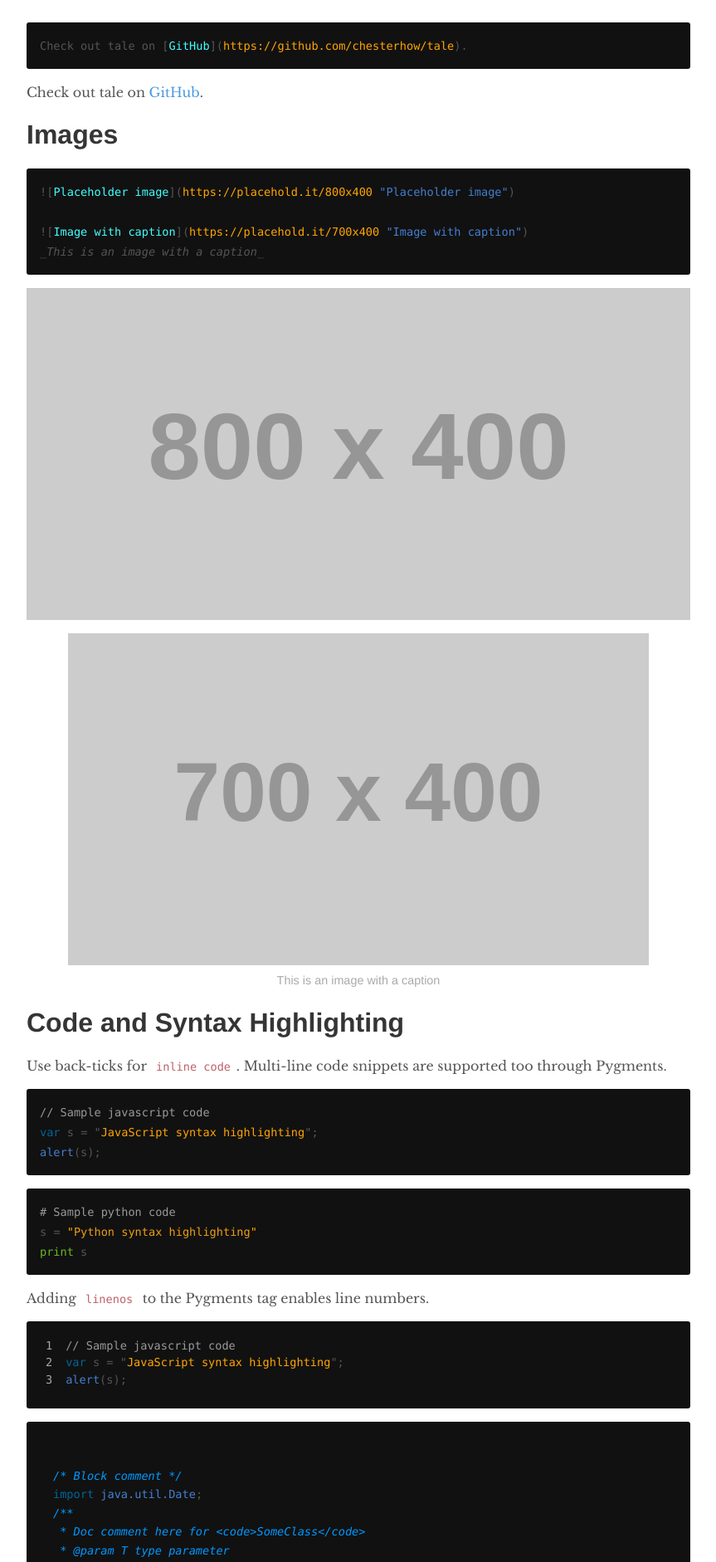
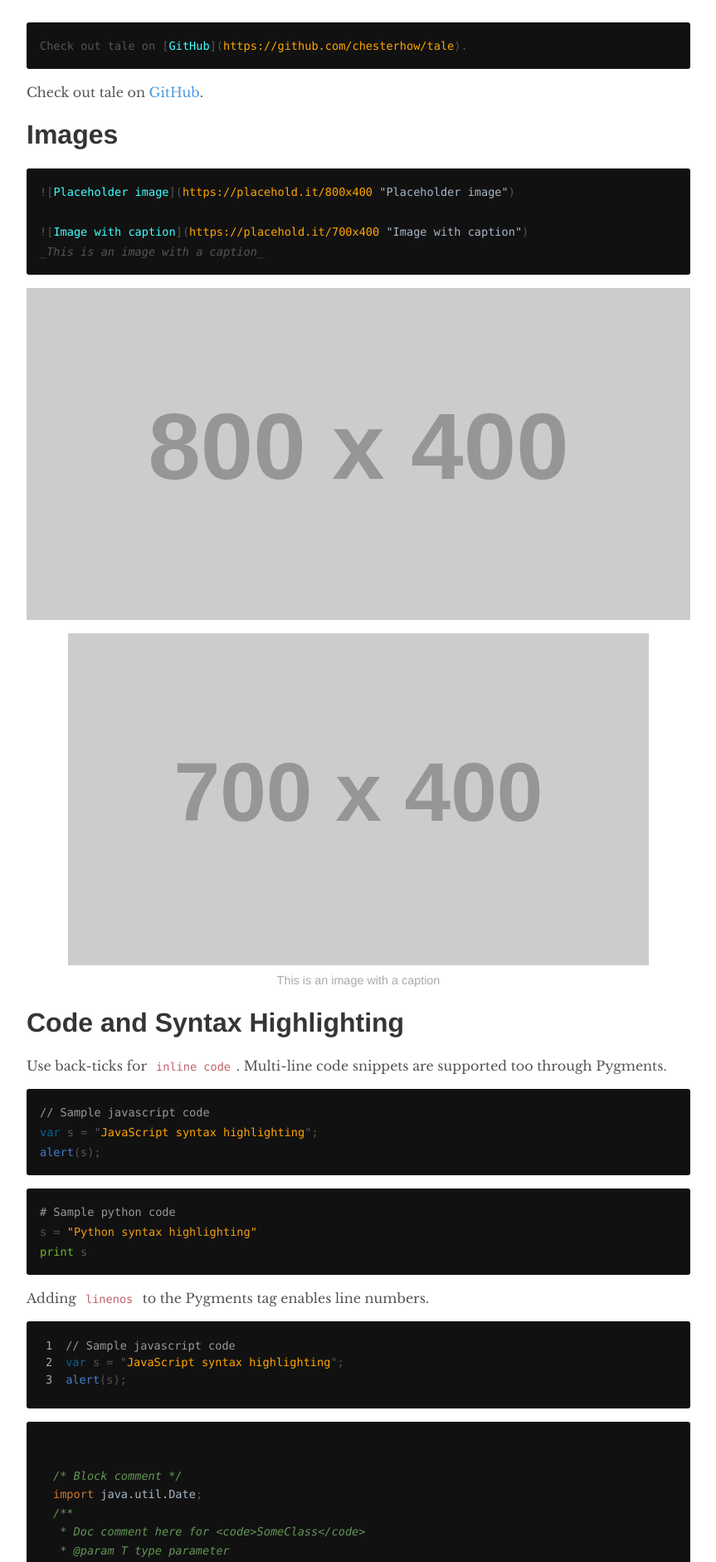
Before and after one commit to Qwerty220/qwerty220.github.io, a Jekyll site: the page built from _posts/2017-03-16-example-content.md, in a window 1280 px wide. Shown: the part 2035-3917 px from the top of the page at 83% size, without its empty margins (208-1071 px from the left). Built offline with Jekyll 4.4.1, drawn with Linux system fonts in a browser that asks for light colours.

Commit message:
Java view edit

```diff
--- a/_sass/tale/_syntax.scss
+++ b/_sass/tale/_syntax.scss
@@ -3,7 +3,6 @@
 .highlight .err { color: #a61717; background-color: #e3d2d2 } /* Error */
 .highlight .k { color: #6ab825; } /* Keyword */
 .highlight .o { color: #555 } /* Operator */
-.highlight .cm { color: #09f; font-style: italic } /* Comment.Multiline */
 .highlight .cp { color: #cd2828 } /* Comment.Preproc */
 .highlight .c1 { color: #999; } /* Comment.Single */
 .highlight .cs { color: #e50808; ackground-color: #520000 } /* Comment.Special */
@@ -19,7 +18,6 @@
 .highlight .gt { color: #d22323 } /* Generic.Traceback */
 .highlight .kc { color: #40ffff; } /* Keyword.Constant */
 .highlight .kd { color: #069; } /* Keyword.Declaration */
-.highlight .kn { color: #069; } /* Keyword.Namespace */
 .highlight .kp { color: #069 } /* Keyword.Pseudo */
 .highlight .kr { color: #069; } /* Keyword.Reserved */
 .highlight .kt { color: #078; } /* Keyword.Type */
@@ -29,12 +27,10 @@
 .highlight .nb { color: #24909d } /* Name.Builtin */
 .highlight .nc { color: #447fcf; } /* Name.Class */
 .highlight .no { color: #360 } /* Name.Constant */
-.highlight .nd { color: #ffa500 } /* Name.Decorator */
 .highlight .ni { color: #999; } /* Name.Entity */
 .highlight .ne { color: #bbbbbb; } /* Name.Exception */
 .highlight .nf { color: #447fcf } /* Name.Function */
 .highlight .nl { color: #99f } /* Name.Label */
-.highlight .nn { color: #447fcf; } /* Name.Namespace */
 .highlight .nt { color: #6ab825; } /* Name.Tag */
 .highlight .nv { color: #40ffff } /* Name.Variable */
 .highlight .ow { color: #6ab825; } /* Operator.Word */
@@ -65,7 +61,6 @@
 .highligh .c { color: #60a0b0; font-style: italic } /* Comment */
 .highligh .err { border: 1px solid #FF0000 } /* Error */
 .highligh .k { color: #007020; font-weight: bold } /* Keyword */
-.highligh .o { color: #666666 } /* Operator */
 .highligh .ch { color: #60a0b0; font-style: italic } /* Comment.Hashbang */
 .highligh .cm { color: #60a0b0; font-style: italic } /* Comment.Multiline */
 .highligh .cp { color: #007020 } /* Comment.P1re11proc */
@@ -207,6 +202,19 @@
  .highligh .vm { color: #40ffff } /* Name.Variable.Magic */
  .highligh .il { color: #3677a9 } /* Literal.Number.Integer.Long */
 
+ /* IDEA /*
+
+ .highlight .cm { color: #808080 } /* Comment.Multiline */
+ .highlight .kn { color: #CC7832; } /* Keyword.Namespace */
+ .highlight .nn { color: #a9b7c6; } /* Name.Namespace */
+ .highligh .o { color: #CC7832 } /* Operator */
+ .highlight .cm { color: #629755; font-style: italic } /* Comment.Multiline */
+ .highlight .nd { color: #BBB529 } /* Name.Decorator */
+
+
+
+
+
 .css .o,
 .css .o + .nt,
 .css .nt + .nt { color: #999; }
```
